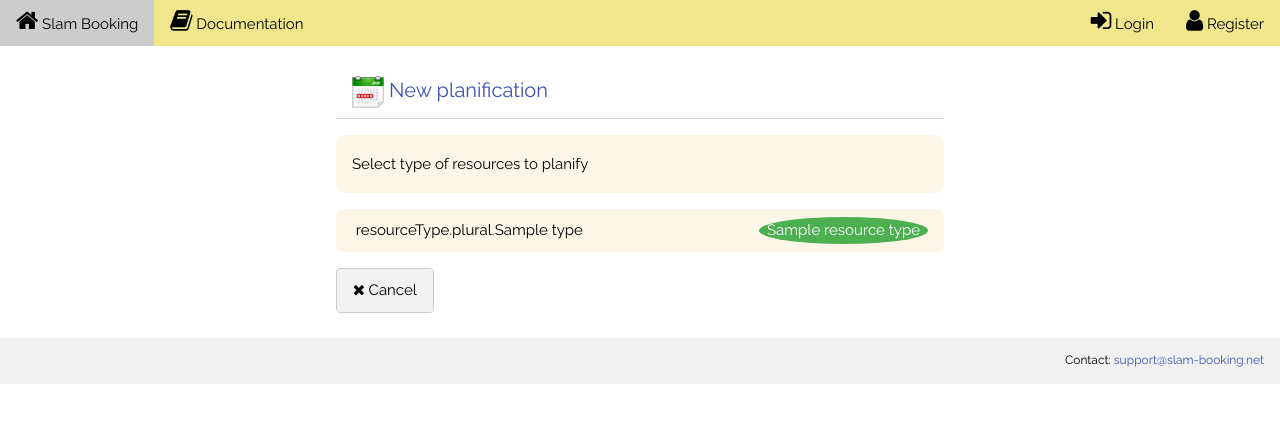
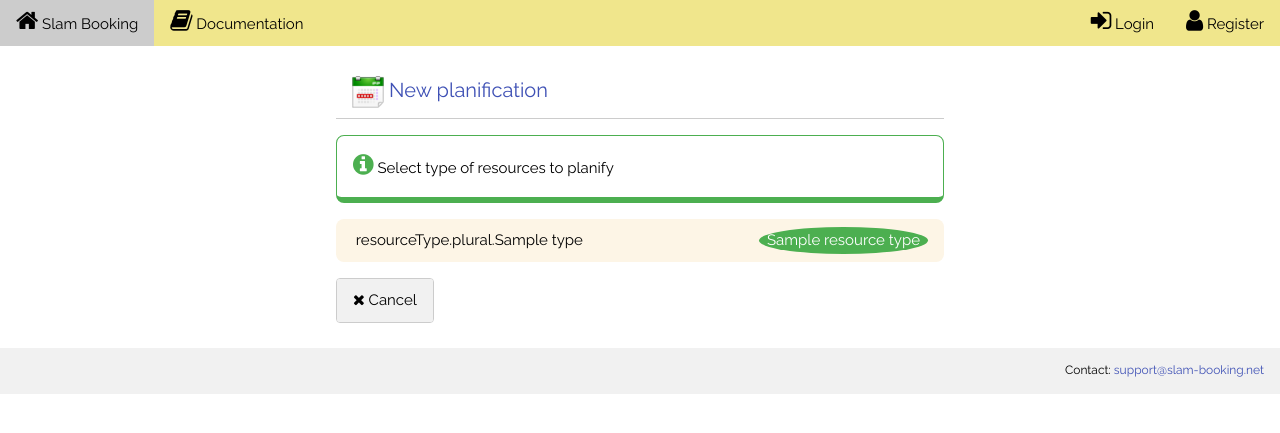
Before and after one commit to ericw0311/slam-booking-s43, a Symfony app: template templates/planification/type.html.twig in a window 1280 px wide. Shown: the top 433 px of the page. Run offline with Twig, Linux system fonts and the light colour scheme; the template is opened without the code that fills it: most values are stand-ins (such as "Sample title", 1, 10 or a date in 2020); some libraries are stand-ins or nearby versions.

Commit message:
20200205_pm1

```diff
--- a/templates/planification/type.html.twig
+++ b/templates/planification/type.html.twig
@@ -16,8 +16,8 @@
 
 {% if resourceTypes|length > 0 %}
 
-<div class="w3-panel w3-sand w3-round-large">
-	<p>{{ 'planification.type.select'|trans }}</p>
+<div class="w3-panel w3-bottombar w3-border-green w3-border w3-round-large">
+	<p><i class="fa fa-info-circle w3-xlarge w3-text-green"></i>&nbsp;{{ 'planification.type.select'|trans }}</p>
 </div>
 
 <div class="w3-bar-block">
@@ -31,8 +31,8 @@
 
 {% else %}
 
-<div class="w3-panel w3-pale-red w3-round-large">
-	<p>{{ 'planification.no.resources.to.planify'|trans }}</p>
+<div class="w3-panel w3-bottombar w3-border-red w3-border w3-round-large">
+	<p><i class="fa fa-info-circle w3-xlarge w3-text-red"></i>&nbsp;{{ 'planification.no.resources.to.planify'|trans }}</p>
 </div>
 
 {% endif %}
--- a/templates/resource_classification/add.html.twig
+++ b/templates/resource_classification/add.html.twig
@@ -15,7 +15,7 @@
 	<i class="w3-xlarge fa fa-{{ rtIcons[resourceType] }}"></i>&nbsp;{{ ('resourceType.create.classification.' ~ resourceType)|trans }}
 </h4></div>
 
-<div class="w3-panel w3-bottombar w3-border-deep-orange w3-border">
+<div class="w3-panel w3-bottombar w3-border-deep-orange w3-border w3-round-large">
 	<p><i class="fa fa-info-circle w3-xlarge w3-text-deep-orange"></i>&nbsp;{{ 'resourceClassification.create.warning'|trans }}</p>
 </div>
 
```
Also changed, not shown: templates/planification/view.add.html.twig (+4 -4 lines).
